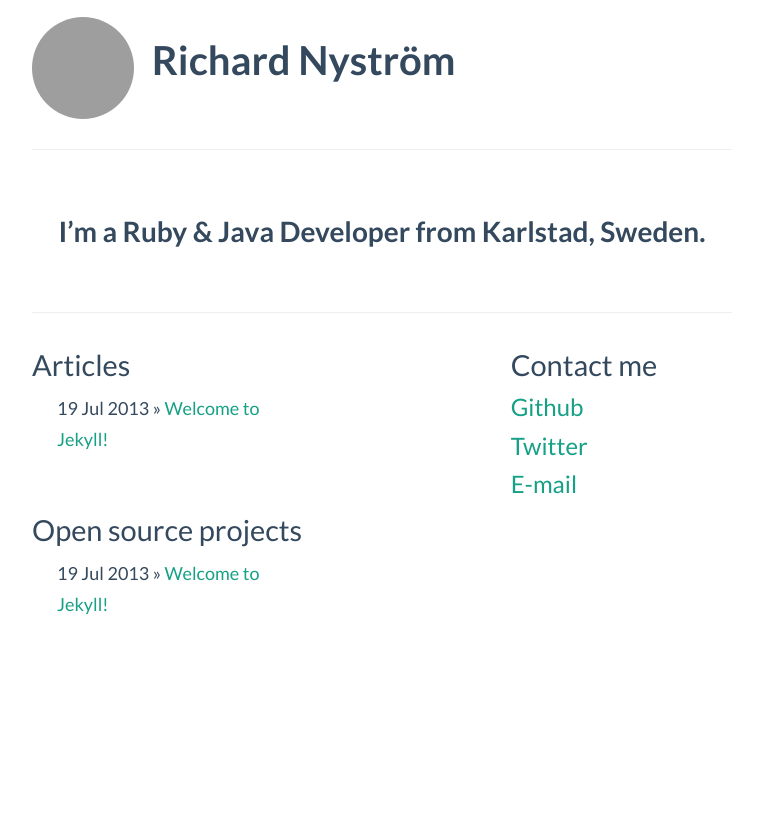
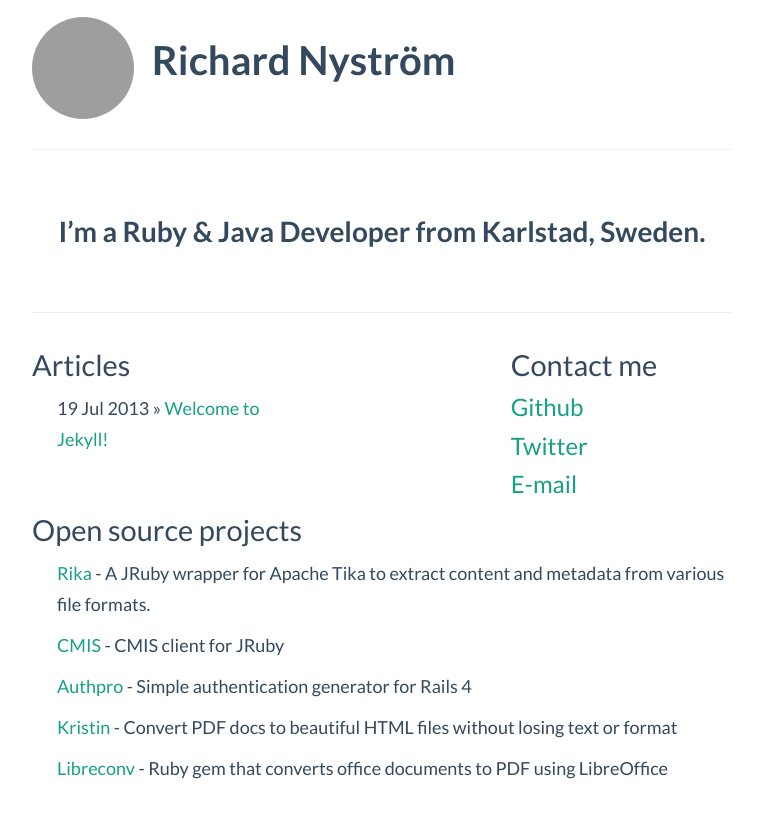
Before and after one commit to ricn/ricn.github.io, a Jekyll site: the page built from index.html, in a window 1280 px wide. Shown: the top 818 px of the page, without its empty margins (258-1021 px from the left). Built offline with Jekyll 4.4.1, drawn with Linux system fonts in a browser that asks for light colours; grey boxes are pictures that could not be loaded.

Commit message:
Added open source projects

```diff
--- a/index.html
+++ b/index.html
@@ -28,12 +28,24 @@ title: Codehacks
 </div>
 
 <div class="row-fluid">
-  <div class="span5">
+  <div class="span12">
   	<h4>Open source projects</h4>
   	<ul class="posts">
-    	{% for post in site.posts %}
-      	<li><p>{{ post.date | date_to_string }} &raquo; <a href="{{ post.url }}">{{ post.title }}</a></p></li>
-    	{% endfor %}
+  		<li>
+  			<p><a href="https://github.com/ricn/rika target="_blank">Rika</a> - A JRuby wrapper for Apache Tika to extract content and metadata from various file formats.</p>
+  		</li>
+  		<li>
+  			<p><a href="https://github.com/ricn/cmis" target="_blank">CMIS</a> - CMIS client for JRuby</p>
+  		</li>
+  		<li>
+  			<p><a href="https://github.com/ricn/authpro" target="_blank">Authpro</a> - Simple authentication generator for Rails 4</p>
+  		</li>
+  		<li>
+  			<p><a href="https://github.com/ricn/kristin" target="_blank">Kristin</a> - Convert PDF docs to beautiful HTML files without losing text or format</p>
+  		</li>
+  		<li>
+  			<p><a href="https://github.com/ricn/libreconv" target="_blank">Libreconv</a> - Ruby gem that converts office documents to PDF using LibreOffice</p>
+  		</li>
   	</ul>
   </div>
 </div>
```
